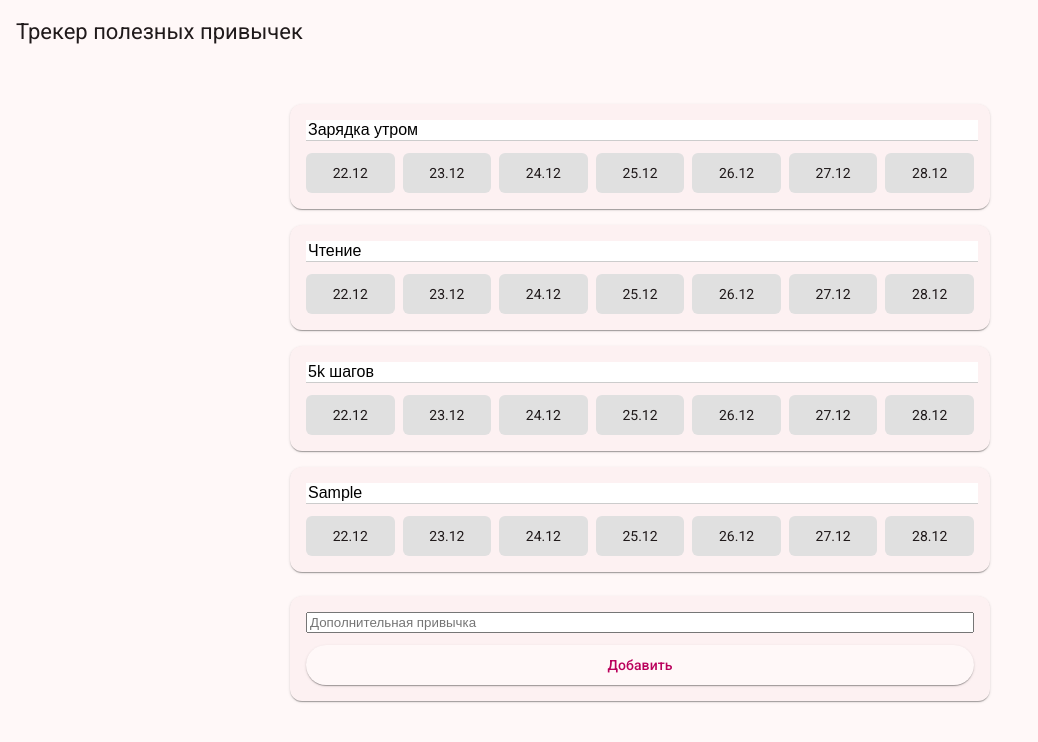
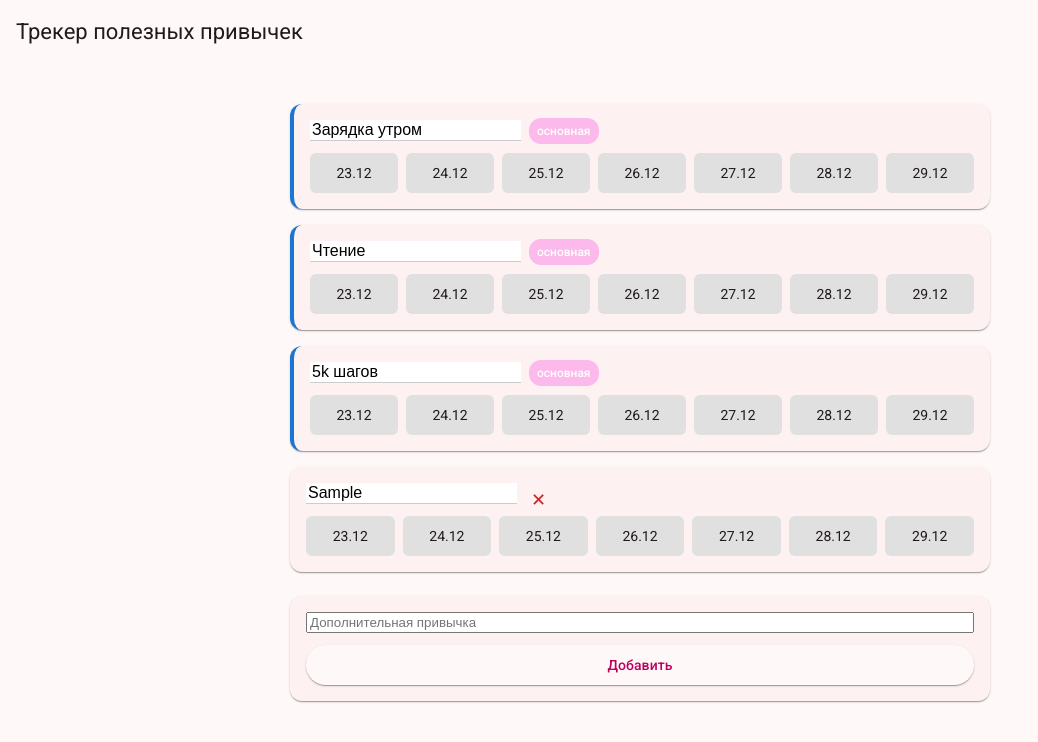
Before and after one commit to zxcdawqe/healthy-habits-tracker, an Angular app: page / in a window 1280 px wide. Both pictures are taken after typing "Sample" into the empty fields and a click on the button "Добавить". Shown: the top 742 px of the page, without its empty margins (0-1038 px from the left). Built offline with nearby package versions, Linux system fonts and the light colour scheme.

Commit message:
удалить доп привычку/пометил основные

```diff
--- a/src/app/app.css
+++ b/src/app/app.css
@@ -43,3 +43,41 @@
   display: flex;
   gap: 12px;
 }
+
+.habit-header {
+  display: flex;
+  align-items: center;
+  gap: 8px;
+}
+
+.delete-btn {
+  background: transparent;
+  border: none;
+  font-size: 18px;
+  cursor: pointer;
+  color: #c62828;
+}
+
+.delete-btn:hover {
+  color: #b71c1c;
+}
+
+.title-wrapper {
+  display: flex;
+  align-items: center;
+  gap: 8px;
+}
+
+.main-badge {
+  font-size: 12px;
+  padding: 3px 8px;
+  border-radius: 12px;
+  background: #fcb9eb;
+  color: white;
+  font-weight: 500;
+  margin-top: -12px;
+}
+
+.main-habit {
+  border-left: 4px solid #1976d2;
+}
--- a/src/app/app.html
+++ b/src/app/app.html
@@ -4,12 +4,38 @@
 
 <div class="container">
 
-  <mat-card class="habit-card" *ngFor="let habit of habits">
-    <input
-      class="habit-title"
-      [value]="habit.title"
-      (change)="updateTitle(habit, $event)"
-    />
+  <mat-card
+    class="habit-card"
+    [class.main-habit]="habit.isMain"
+    *ngFor="let habit of habits"
+  >
+
+    <div class="habit-header">
+
+      <div class="title-wrapper">
+        <input
+          class="habit-title"
+          [value]="habit.title"
+          (change)="updateTitle(habit, $event)"
+        />
+
+        <span
+          *ngIf="habit.isMain"
+          class="main-badge"
+        >
+          основная
+        </span>
+      </div>
+
+      <button
+        *ngIf="!habit.isMain"
+        class="delete-btn"
+        (click)="removeHabit(habit)"
+      >
+        ✕
+      </button>
+
+    </div>
 
     <div class="grid">
       <div
@@ -21,6 +47,7 @@
         {{ d.slice(8,10) }}.{{ d.slice(5,7) }}
       </div>
     </div>
+
   </mat-card>
 
   <mat-card class="add-card">
@@ -28,7 +55,11 @@
       placeholder="Дополнительная привычка"
       [(ngModel)]="newHabitTitle"
     />
-    <button mat-raised-button color="primary" (click)="addHabit()">
+    <button
+      mat-raised-button
+      color="primary"
+      (click)="addHabit()"
+    >
       Добавить
     </button>
   </mat-card>
--- a/src/app/app.ts
+++ b/src/app/app.ts
@@ -1,21 +1,21 @@
 import { Component } from '@angular/core';
 import { CommonModule } from '@angular/common';
+import { FormsModule } from '@angular/forms';
 import { MatToolbarModule } from '@angular/material/toolbar';
 import { MatCardModule } from '@angular/material/card';
 import { MatButtonModule } from '@angular/material/button';
 import { HabitService } from './habit.service';
 import { Habit } from './habit.model';
-import { FormsModule } from '@angular/forms';
 
 @Component({
   selector: 'app-root',
   standalone: true,
   imports: [
     CommonModule,
+    FormsModule,
     MatToolbarModule,
     MatCardModule,
-    MatButtonModule,
-    FormsModule
+    MatButtonModule
   ],
   templateUrl: './app.html',
   styleUrls: ['./app.css']
@@ -35,7 +35,7 @@ export class AppComponent {
     const days: string[] = [];
     const today = new Date();
     const day = today.getDay() || 7;
-    today.setDate(today.getDate() - day + 1);
+    today.setDate(today.getDate() - day + 2);
 
     for (let i = 0; i < 7; i++) {
       days.push(today.toISOString().slice(0, 10));
@@ -62,4 +62,9 @@ export class AppComponent {
     const value = (event.target as HTMLInputElement).value;
     this.habits = this.habitService.updateTitle(habit.id, value);
   }
+
+  removeHabit(habit: Habit): void {
+    if (habit.isMain) return;
+    this.habits = this.habitService.removeHabit(habit.id);
+  }
 }
--- a/src/app/habit.service.ts
+++ b/src/app/habit.service.ts
@@ -61,4 +61,10 @@ export class HabitService {
     this.save(habits);
     return habits;
   }
+
+  removeHabit(id: string): Habit[] {
+    const habits = this.getAll().filter(h => h.id !== id);
+    this.save(habits);
+    return habits;
+  }
 }
```
